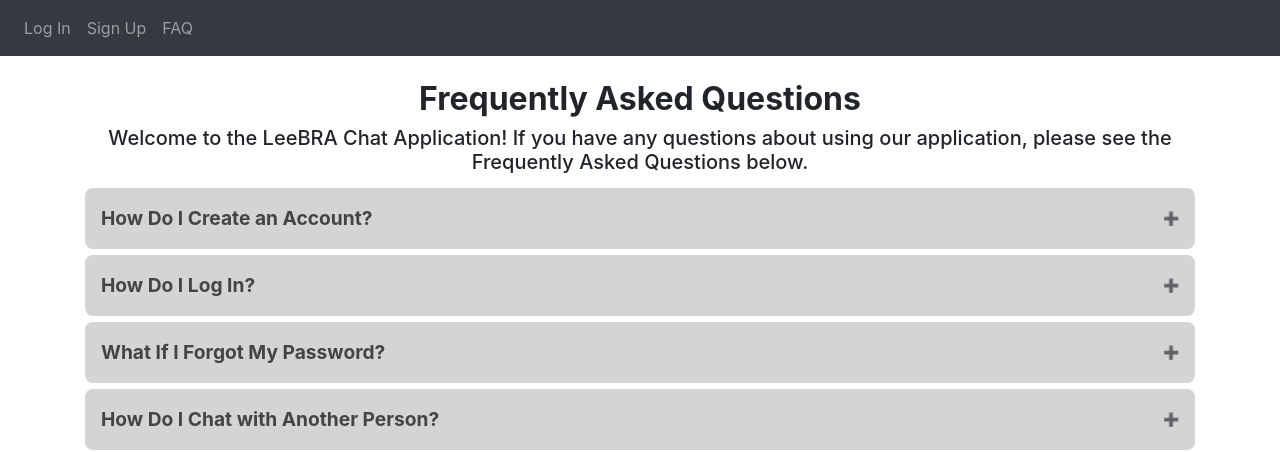
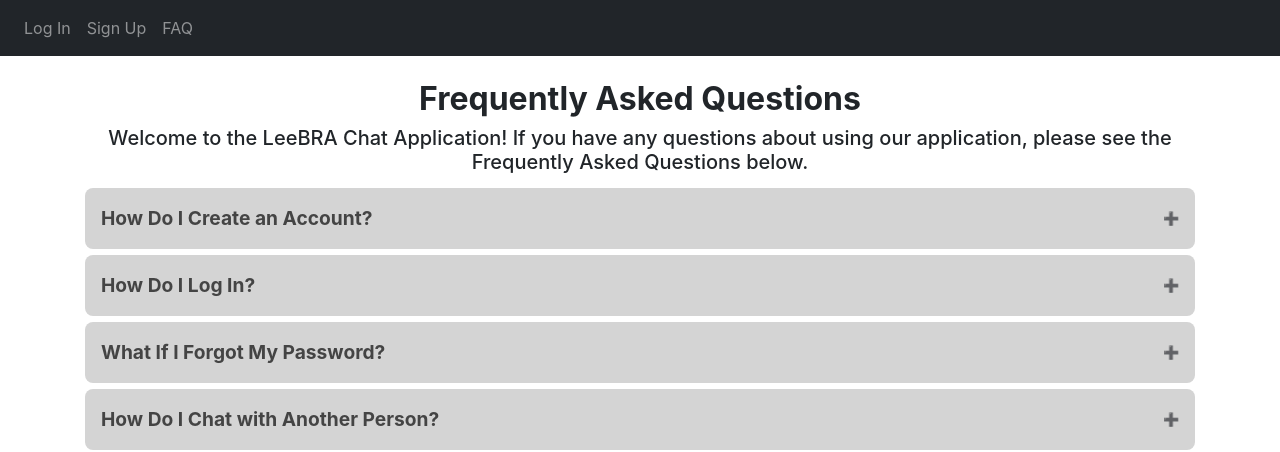
Before and after one commit to matthew-c-lee/Chat-Application, a Flask app: page /faq in a window 1280 px wide. Shown: the top 452 px of the page. Run offline with Flask 2, Linux system fonts and the light colour scheme; some libraries are stand-ins or nearby versions.

Commit message:
sitewide darker navbar

```diff
--- a/website/templates/base.html
+++ b/website/templates/base.html
@@ -5,6 +5,9 @@
         object-fit: cover;
         width:40px;
         height:40px;
+    }
+    .bg-dark {
+        background-color: #212529!important;
     }
   </style>
   <head>
--- a/website/templates/change_group_name.html
+++ b/website/templates/change_group_name.html
@@ -1,5 +1,10 @@
 {% extends "base.html" %}
 {% block content %}
+<style>
+    .bg-dark {
+        background-color: #212529!important;
+    }
+</style>
         <form method="POST" action="" enctype="multipart/form-data">
             {{ form.hidden_tag() }}
             <fieldset class="form-group">
--- a/website/templates/chat_menu.html
+++ b/website/templates/chat_menu.html
@@ -1,6 +1,10 @@
 {% extends "base.html" %} {% block title %}Chat{% endblock %} {% block content
     %}
-
+<style>
+    .bg-dark {
+        background-color: #212529!important;
+    }
+</style>
     <!-- Chat Box -->
 
 <br />
--- a/website/templates/create_group.html
+++ b/website/templates/create_group.html
@@ -1,5 +1,10 @@
 {% extends "base.html" %} {% block title %}Create Group{% endblock %} {% block content
     %}
+  <style>
+    .bg-dark {
+      background-color: #212529!important;
+    }
+  </style>
     <form method="POST">
       <h2 align="center">Create Group</h2>
       <br />
--- a/website/templates/faq.html
+++ b/website/templates/faq.html
@@ -50,6 +50,21 @@
         content: "\2796";
         /* Unicode for minus sign (-) */
     }
+    .bg-dark {
+    background-color: #212529!important;
+}
+.navbar {
+    position: relative;
+    display: flex;
+    flex-wrap: wrap;
+    align-items: center;
+    justify-content: space-between;
+    padding-top: 0.5rem;
+    padding-bottom: 0.5rem;
+}
+.bg-dark {
+    background-color: #212529!important;
+}
 </style>
 <div class = "faqheader">
 <h2><strong>Frequently Asked Questions</strong></h2>
--- a/website/templates/forgot_password.html
+++ b/website/templates/forgot_password.html
@@ -1,5 +1,10 @@
 {% extends "base.html" %} {% block title %}Forgot Password?{% endblock %} {% block content
     %}
+    <style>
+      .bg-dark {
+        background-color: #212529!important;
+    }
+    </style>
     <form method="POST">
       <h2 align="center">Forgot Password?</h2>
       <div class="form-group">
--- a/website/templates/forgot_password_accept.html
+++ b/website/templates/forgot_password_accept.html
@@ -1,5 +1,10 @@
 {% extends "base.html" %} {% block title %}Forgot Password Accept{% endblock %} {% block content
     %}
+    <style>
+      .bg-dark {
+        background-color: #212529!important;
+    }
+    </style>
 
 
     <form method="POST">
--- a/website/templates/group_chat.html
+++ b/website/templates/group_chat.html
@@ -1,5 +1,10 @@
 {% extends "base.html" %} {% block title %}Chat{% endblock %} {% block content
     %}
+    <style>
+        .bg-dark {
+        background-color: #212529!important;
+    }
+    </style>
 <br />
 
 
--- a/website/templates/index.html
+++ b/website/templates/index.html
@@ -4,6 +4,11 @@
   <title>Member List</title>
   <link rel="stylesheet" href="http://maxcdn.bootstrapcdn.com/bootstrap/3.2.0/css/bootstrap.min.css">
 </head>
+<style>
+  .bg-dark {
+        background-color: #212529!important;
+    }
+</style>
 <body>
 
   <div class="container">
--- a/website/templates/login.html
+++ b/website/templates/login.html
@@ -8,7 +8,11 @@
   <link rel="stylesheet"
   href="https://cdn.jsdelivr.net/npm/bootstrap-icons@1.7.0/font/bootstrap-icons.css">
 </head>
-
+<style>
+  .bg-dark {
+        background-color: #212529!important;
+    }
+</style>
 <body>
 <form method="POST">
   <h2 align="center">Log In</h2>
--- a/website/templates/other_profile.html
+++ b/website/templates/other_profile.html
@@ -6,6 +6,9 @@
       width:130px;
       height:130px;
   }
+  .bg-dark {
+        background-color: #212529!important;
+    }
 </style>
 
 <div class="content-section">
--- a/website/templates/password_reset.html
+++ b/website/templates/password_reset.html
@@ -1,5 +1,10 @@
 {% extends "base.html" %} {% block title %}Password Reset{% endblock %} {% block
     content %}
+    <style>
+      .bg-dark {
+        background-color: #212529!important;
+    }
+    </style>
     <form method="POST">
       <h2 align="center">Password Reset</h2>
 
--- a/website/templates/profile.html
+++ b/website/templates/profile.html
@@ -5,6 +5,9 @@
         object-fit: cover;
         width:130px;
         height:130px;
+    }
+    .bg-dark {
+        background-color: #212529!important;
     }
 </style>
     <div class="content-section">
--- a/website/templates/search.html
+++ b/website/templates/search.html
@@ -1,5 +1,10 @@
 {% extends "base.html" %} {% block title %}Search Users{% endblock %} {% block content
   %}
+  <style>
+    .bg-dark {
+        background-color: #212529!important;
+    }
+  </style>
   <form method="POST">
     <h2 align="center">Search Users</h2>
     <br />
--- a/website/templates/settings.html
+++ b/website/templates/settings.html
@@ -1,6 +1,10 @@
 {% extends "base.html" %} {% block title %}Settings{% endblock %} {% block content
     %}
-
+    <style>
+        .bg-dark {
+        background-color: #212529!important;
+    }
+    </style>
   <form method="POST" action="" enctype="multipart/form-data">
     {{ form.hidden_tag() }}
     <fieldset class="form-group">
--- a/website/templates/sign_up.html
+++ b/website/templates/sign_up.html
@@ -11,6 +11,11 @@ content %}
 <script src="jquery.passtrength.js"></script>
 
 </head>
+<style>
+  .bg-dark {
+        background-color: #212529!important;
+    }
+</style>
 <body>
 
 
```
Also changed, not shown: website/templates/add_members.html (+7 -1 lines), website/templates/chat_with.html (+7 -3 lines), website/database.db.
